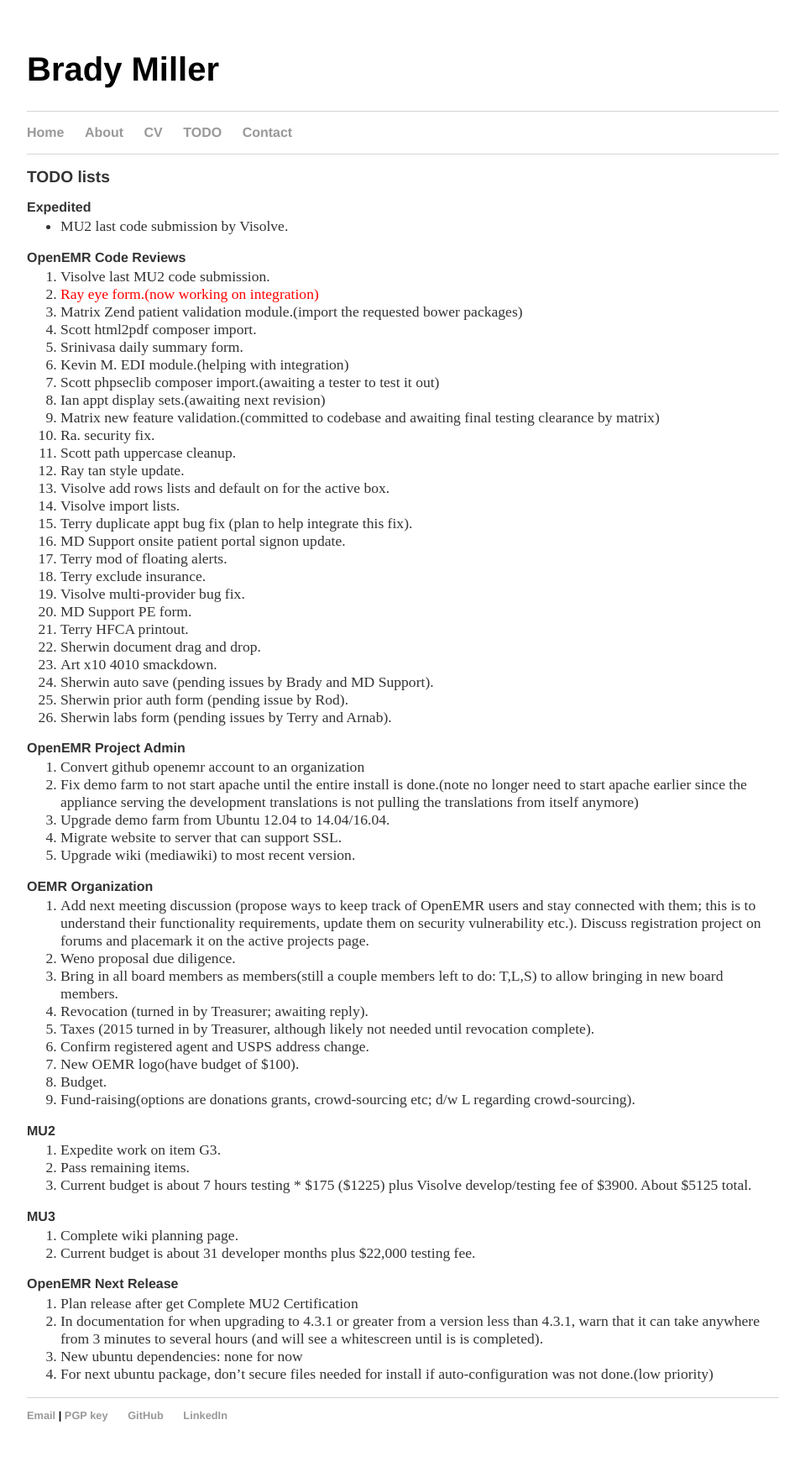
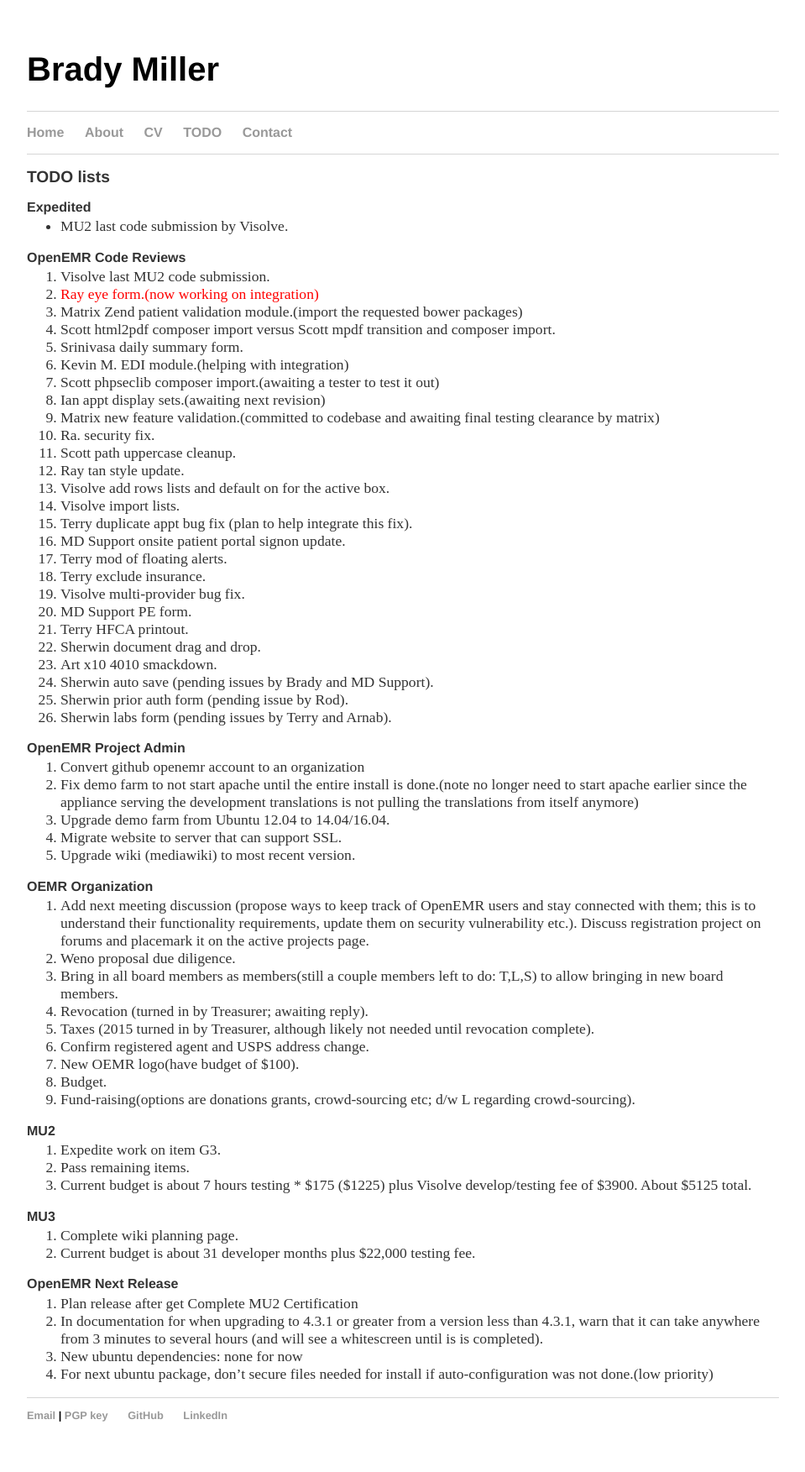
Before and after one commit to bradymiller/bradymiller.github.io, a Jekyll site: the page built from todo/index.md, in a window 1280 px wide. Shown: the whole page at 84% size, without its empty margins (160-1119 px from the left). Built offline with Jekyll 4.4.1, drawn with Linux system fonts in a browser that asks for light colours.

Commit message:
Update index.md

```diff
--- a/todo/index.md
+++ b/todo/index.md
@@ -10,7 +10,7 @@
 1. Visolve last MU2 code submission.
 1. <span style="color: red">Ray eye form.(now working on integration)</span>
 1. Matrix Zend patient validation module.(import the requested bower packages)
-1. Scott html2pdf composer import.
+1. Scott html2pdf composer import versus Scott mpdf transition and composer import.
 1. Srinivasa daily summary form.
 1. Kevin M. EDI module.(helping with integration)
 1. Scott phpseclib composer import.(awaiting a tester to test it out)
```
